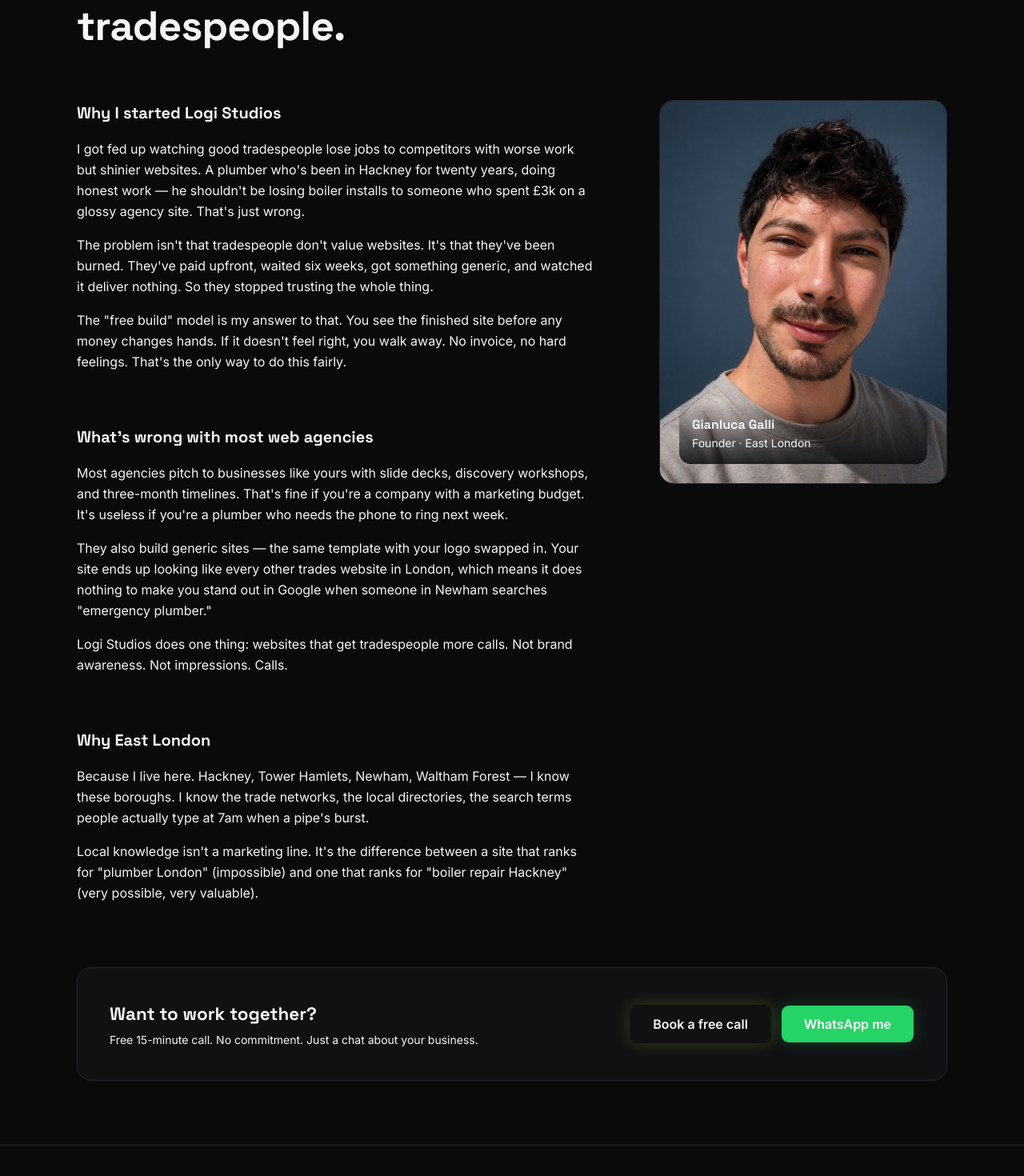
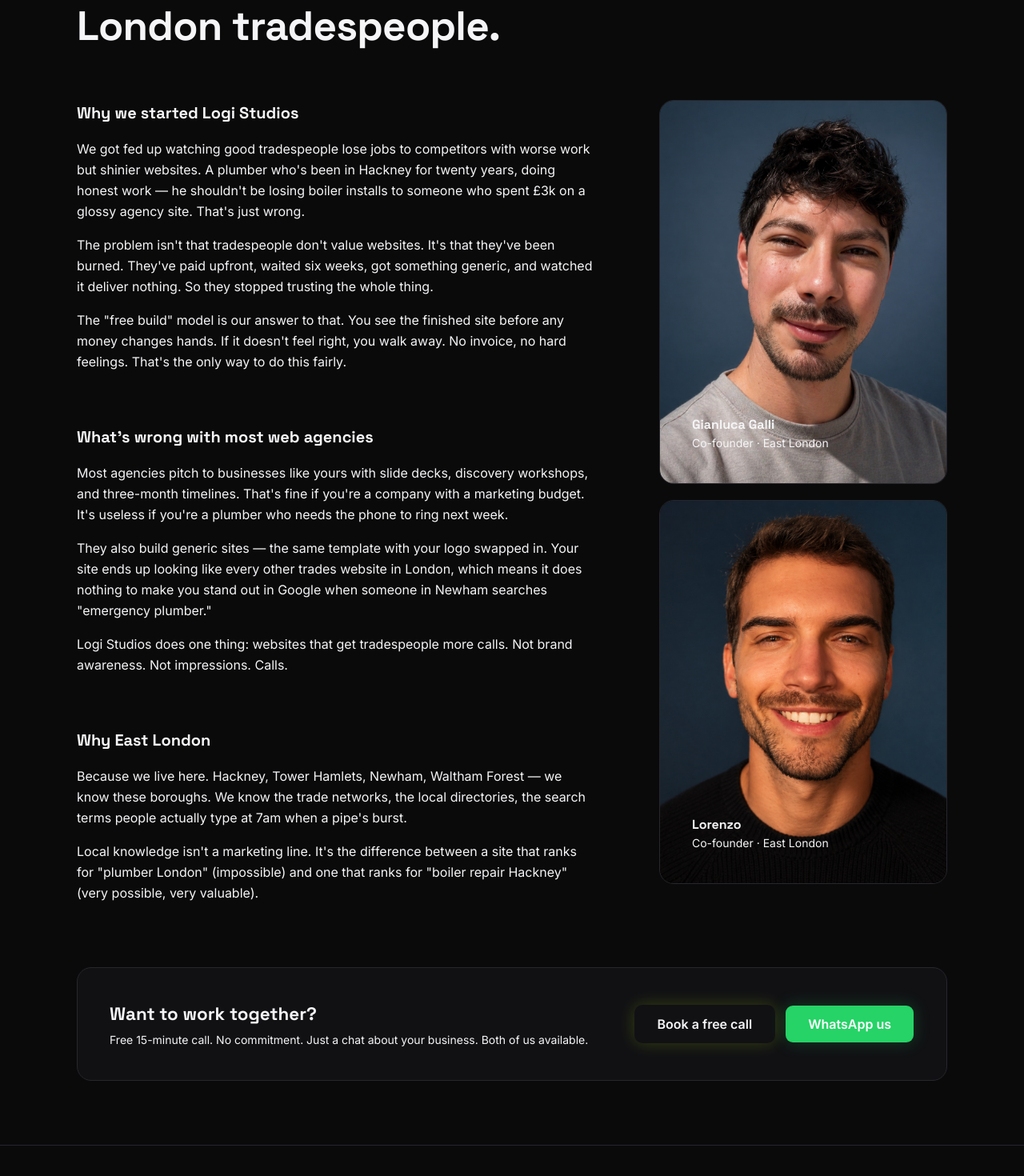
Before and after one commit to Mac0nia/Logi-Studios, a Next.js app in the folder logi-website/: page /about in a window 1280 px wide. Shown: the part 280-1750 px from the top of the page at 80% size. Built offline with nearby package versions, Linux system fonts and the light colour scheme.

Commit message:
Add both founders to about page, fix cal embed

```diff
--- a/logi-website/src/app/about/page.tsx
+++ b/logi-website/src/app/about/page.tsx
@@ -6,9 +6,9 @@ import { buttonVariants } from "@/components/ui/button"
 import { cn } from "@/lib/utils"
 
 export const metadata: Metadata = {
-  title: "About — Gianluca Galli, East London Web Designer",
+  title: "About — Gianluca & Lorenzo, East London Web Designers",
   description:
-    "Gianluca Galli — East London web designer. Why I started Logi Studios and why I build sites free for tradespeople.",
+    "Gianluca Galli and Lorenzo — East London web designers behind Logi Studios. Why we build sites free for tradespeople and only charge when you're happy.",
   alternates: { canonical: "https://logistudios.co.uk/about" },
   openGraph: { url: "https://logistudios.co.uk/about" },
 }
@@ -36,7 +36,7 @@ export default function AboutPage() {
               letterSpacing: "-0.015em",
             }}
           >
-            I'm Gianluca. I build websites for East London tradespeople.
+            We're Gianluca & Lorenzo. We build websites for East London tradespeople.
           </h1>
         </FadeUp>
 
@@ -55,11 +55,11 @@ export default function AboutPage() {
                   fontWeight: 600,
                 }}
               >
-                Why I started Logi Studios
+                Why we started Logi Studios
               </h2>
               <div className="flex flex-col gap-4 text-base text-[--ls-text-secondary] leading-relaxed">
                 <p>
-                  I got fed up watching good tradespeople lose jobs to
+                  We got fed up watching good tradespeople lose jobs to
                   competitors with worse work but shinier websites. A plumber
                   who&apos;s been in Hackney for twenty years, doing honest work —
                   he shouldn&apos;t be losing boiler installs to someone who spent
@@ -72,7 +72,7 @@ export default function AboutPage() {
                   nothing. So they stopped trusting the whole thing.
                 </p>
                 <p>
-                  The &quot;free build&quot; model is my answer to that. You see the
+                  The &quot;free build&quot; model is our answer to that. You see the
                   finished site before any money changes hands. If it doesn&apos;t
                   feel right, you walk away. No invoice, no hard feelings. That&apos;s
                   the only way to do this fairly.
@@ -133,8 +133,8 @@ export default function AboutPage() {
               </h2>
               <div className="flex flex-col gap-4 text-base text-[--ls-text-secondary] leading-relaxed">
                 <p>
-                  Because I live here. Hackney, Tower Hamlets, Newham,
-                  Waltham Forest — I know these boroughs. I know the trade
+                  Because we live here. Hackney, Tower Hamlets, Newham,
+                  Waltham Forest — we know these boroughs. We know the trade
                   networks, the local directories, the search terms people
                   actually type at 7am when a pipe&apos;s burst.
                 </p>
@@ -149,21 +149,21 @@ export default function AboutPage() {
 
           </StaggerContainer>
 
-          {/* Founder photo */}
-          <FadeUp delay={0.2} className="lg:sticky lg:top-28 lg:self-start">
+          {/* Founder photos */}
+          <FadeUp delay={0.2} className="flex flex-col gap-5 lg:self-start">
+
+            {/* Gianluca */}
             <div className="rounded-2xl border border-[--ls-border] overflow-hidden aspect-[3/4] relative flex items-end p-6">
               <Image
                 src="/gianluca.jpg"
-                alt="Gianluca Galli — founder of Logi Studios, East London"
+                alt="Gianluca Galli — co-founder of Logi Studios, East London"
                 fill
                 className="object-cover object-top"
                 sizes="(max-width: 1024px) 100vw, 360px"
                 priority
               />
-              {/* Name overlay */}
               <div
                 className="relative z-10 w-full rounded-xl p-4"
-                style={{ background: "linear-gradient(to top, rgba(10,10,11,0.85) 0%, transparent 100%)" }}
               >
                 <p
                   className="text-[--ls-text-primary] font-semibold"
@@ -172,10 +172,35 @@ export default function AboutPage() {
                   Gianluca Galli
                 </p>
                 <p className="text-sm text-[--ls-text-muted]">
-                  Founder · East London
+                  Co-founder · East London
                 </p>
               </div>
             </div>
+
+            {/* Lorenzo */}
+            <div className="rounded-2xl border border-[--ls-border] overflow-hidden aspect-[3/4] relative flex items-end p-6">
+              <Image
+                src="/lorenzo.jpg"
+                alt="Lorenzo — co-founder of Logi Studios, East London"
+                fill
+                className="object-cover object-top"
+                sizes="(max-width: 1024px) 100vw, 360px"
+              />
+              <div
+                className="relative z-10 w-full rounded-xl p-4"
+              >
+                <p
+                  className="text-[--ls-text-primary] font-semibold"
+                  style={{ fontFamily: "var(--font-display)" }}
+                >
+                  Lorenzo
+                </p>
+                <p className="text-sm text-[--ls-text-muted]">
+                  Co-founder · East London
+                </p>
+              </div>
+            </div>
+
           </FadeUp>
 
         </div>
@@ -198,7 +223,7 @@ export default function AboutPage() {
                 Want to work together?
               </h2>
               <p className="text-sm text-[--ls-text-secondary]">
-                Free 15-minute call. No commitment. Just a chat about your business.
+                Free 15-minute call. No commitment. Just a chat about your business. Both of us available.
               </p>
             </div>
             <div className="flex flex-col sm:flex-row gap-3 shrink-0">
@@ -214,7 +239,7 @@ export default function AboutPage() {
                 rel="noopener noreferrer"
                 className={cn(buttonVariants({ variant: "whatsapp", size: "lg" }), "justify-center")}
               >
-                WhatsApp me
+                WhatsApp us
               </a>
             </div>
           </div>
```
Also changed, not shown: logi-website/public/lorenzo.jpg (added).
